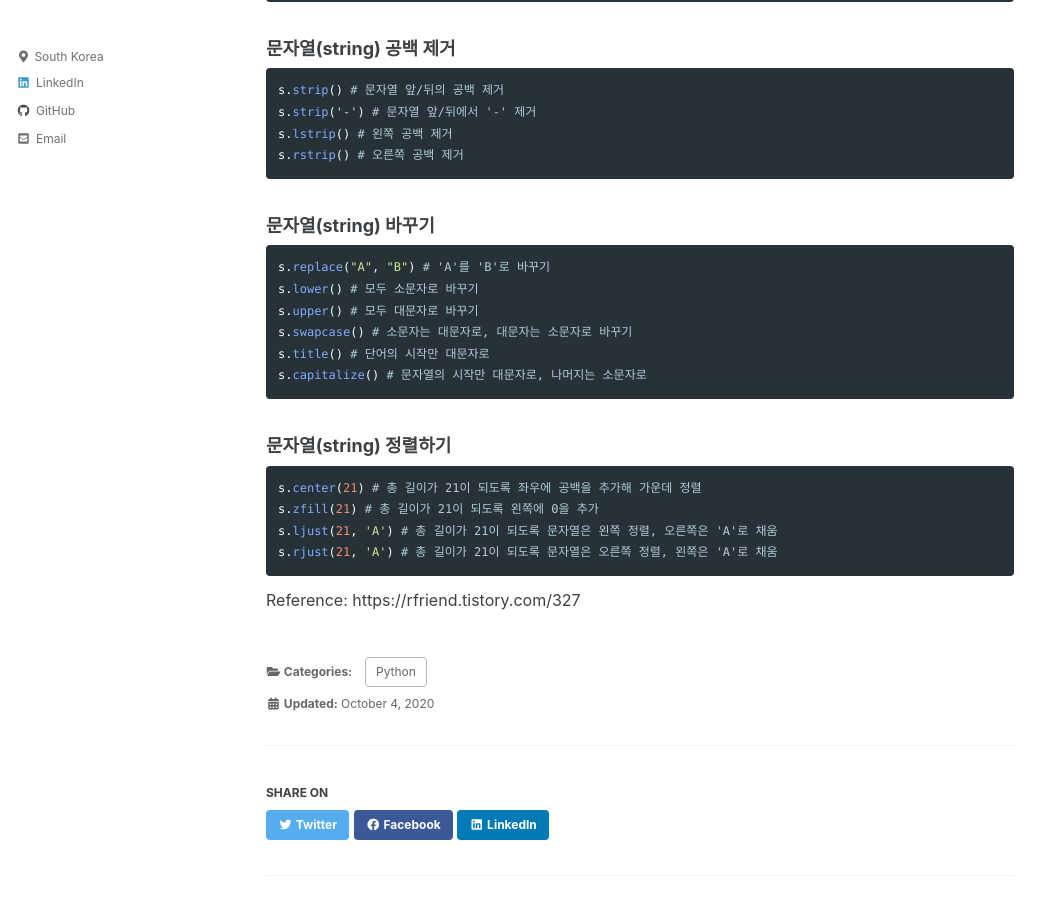
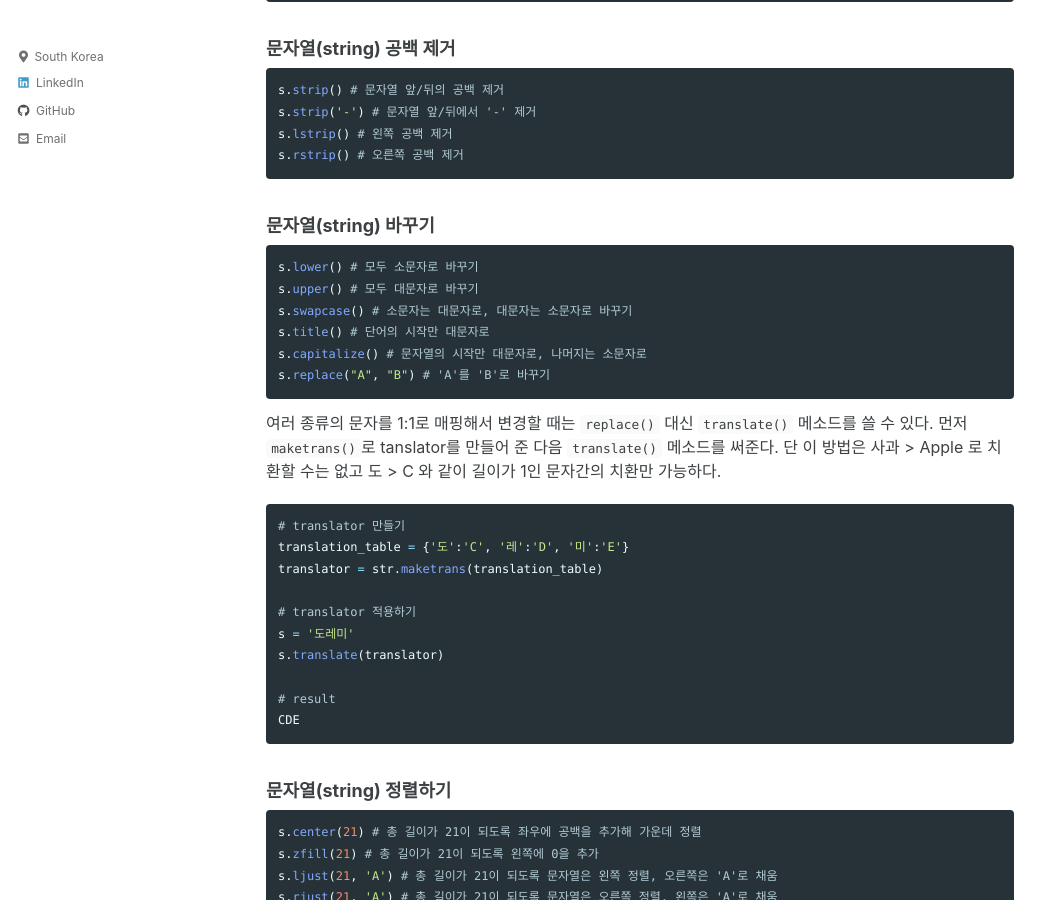
Before and after one commit to amoryoungakim/amoryoungakim.github.io, a Jekyll site: the page built from _posts/2020-10-04-string-methods.md, in a window 1280 px wide and 900 px high, scrolled down 1460 px. Shown: the whole window, without its empty margins (0-1060 px from the left). Built offline with Jekyll 4.4.1, drawn with Linux system fonts in a browser that asks for light colours; cached includes are drawn as plain includes; some of the changed text lies outside the part shown.

Commit message:
Update 2020-10-04-string-methods.md

````diff
--- a/_posts/2020-10-04-string-methods.md
+++ b/_posts/2020-10-04-string-methods.md
@@ -14,7 +14,7 @@ s[10:2:-2] # index 10,8,6,4
 s[2:10:-2] # 빈 문자열 '' 반환
 ```
 
-역순으로 슬라이싱을 할 때는 start index 부터 거꾸로 end index까지 문자열을 가져오기 때문에 `s[2:10:-2]`와 같이 start index가 end index보다 작으면 빈 문자열 ''이 반환된다. 역방향으로 진행할 수가 없기 때문이다.
+역순으로 슬라이싱을 할 때는 start index 부터 거꾸로 end index까지 문자열을 가져오기 때문에 `s[2:10:-2]`와 같이 start index가 end index보다 작으면 빈 문자열 `''`이 반환된다. 역방향으로 진행할 수가 없기 때문이다.
 
 ### 문자열(string) 개수 세기, 최대값, 최소값
 ```python
@@ -24,7 +24,7 @@ max(s) # 최대값
 s.count('a') # 문자열에 'a'가 몇개 있나
 ```
 
-문자열에 포함된 모든 문자에 대한 개수를 세고 싶다면 collections 라이브러리의 Counter() 함수를 쓰면 편리하다.
+문자열에 포함된 모든 문자에 대한 개수를 세고 싶다면 `collections` 라이브러리의 `Counter()` 함수를 쓰면 편리하다.
 
 ```python
 from collections import Counter
@@ -74,12 +74,27 @@ s.rstrip() # 오른쪽 공백 제거
 
 ### 문자열(string) 바꾸기
 ```python
-s.replace("A", "B") # 'A'를 'B'로 바꾸기
 s.lower() # 모두 소문자로 바꾸기
 s.upper() # 모두 대문자로 바꾸기
 s.swapcase() # 소문자는 대문자로, 대문자는 소문자로 바꾸기
 s.title() # 단어의 시작만 대문자로
 s.capitalize() # 문자열의 시작만 대문자로, 나머지는 소문자로
+s.replace("A", "B") # 'A'를 'B'로 바꾸기
+```
+
+여러 종류의 문자를 1:1로 매핑해서 변경할 때는 `replace()` 대신 `translate()` 메소드를 쓸 수 있다. 먼저 `maketrans()`로 tanslator를 만들어 준 다음 `translate()` 메소드를 써준다. 단 이 방법은 사과 > Apple 로 치환할 수는 없고 도 > C 와 같이 길이가 1인 문자간의 치환만 가능하다.
+
+```python
+# translator 만들기
+translation_table = {'도':'C', '레':'D', '미':'E'}
+translator = str.maketrans(translation_table)
+
+# translator 적용하기
+s = '도레미'
+s.translate(translator)
+
+# result
+CDE
 ```
 
 ### 문자열(string) 정렬하기
@@ -89,5 +104,3 @@ s.zfill(21) # 총 길이가 21이 되도록 왼쪽에 0을 추가
 s.ljust(21, 'A') # 총 길이가 21이 되도록 문자열은 왼쪽 정렬, 오른쪽은 'A'로 채움
 s.rjust(21, 'A') # 총 길이가 21이 되도록 문자열은 오른쪽 정렬, 왼쪽은 'A'로 채움
 ```
-
-Reference: https://rfriend.tistory.com/327
````
